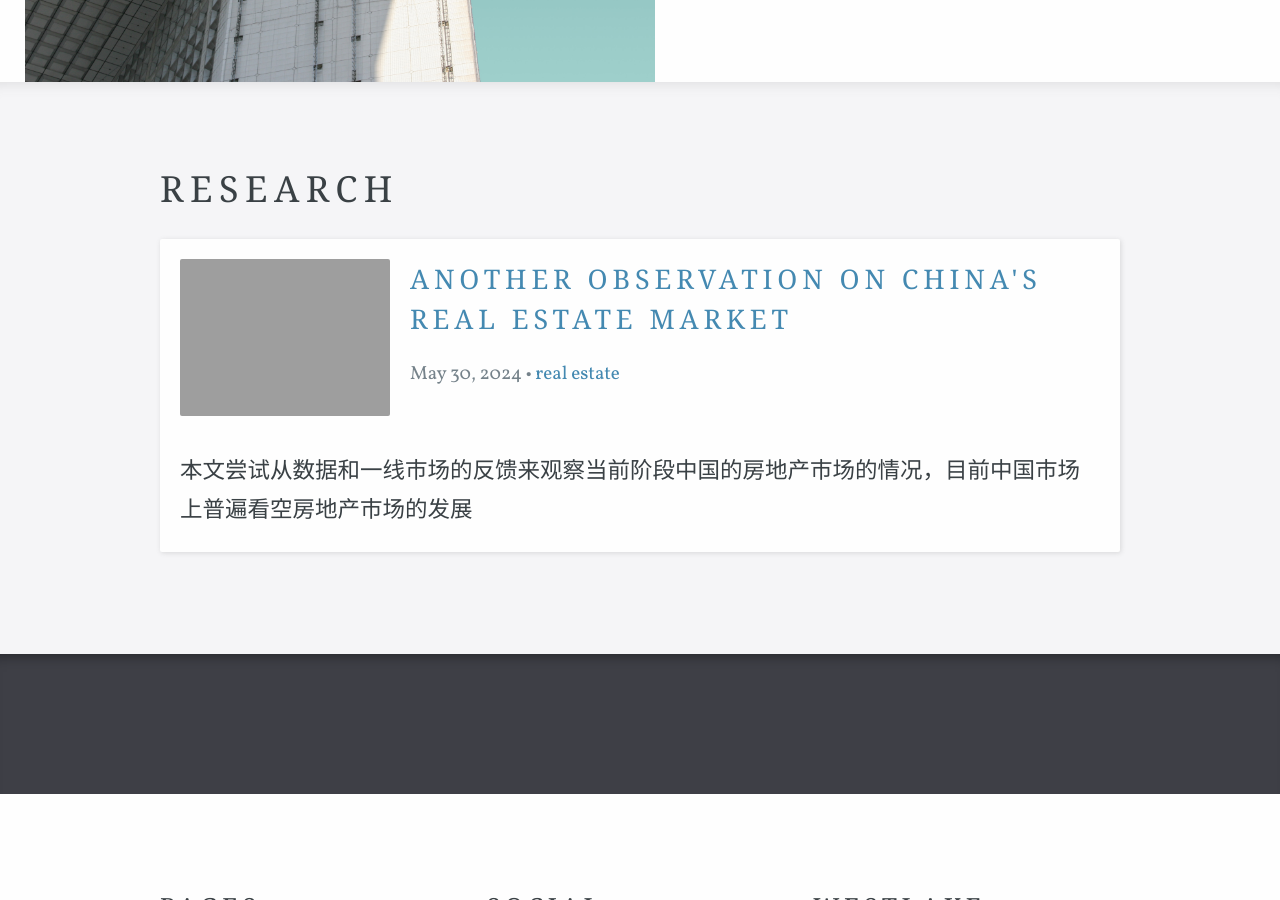
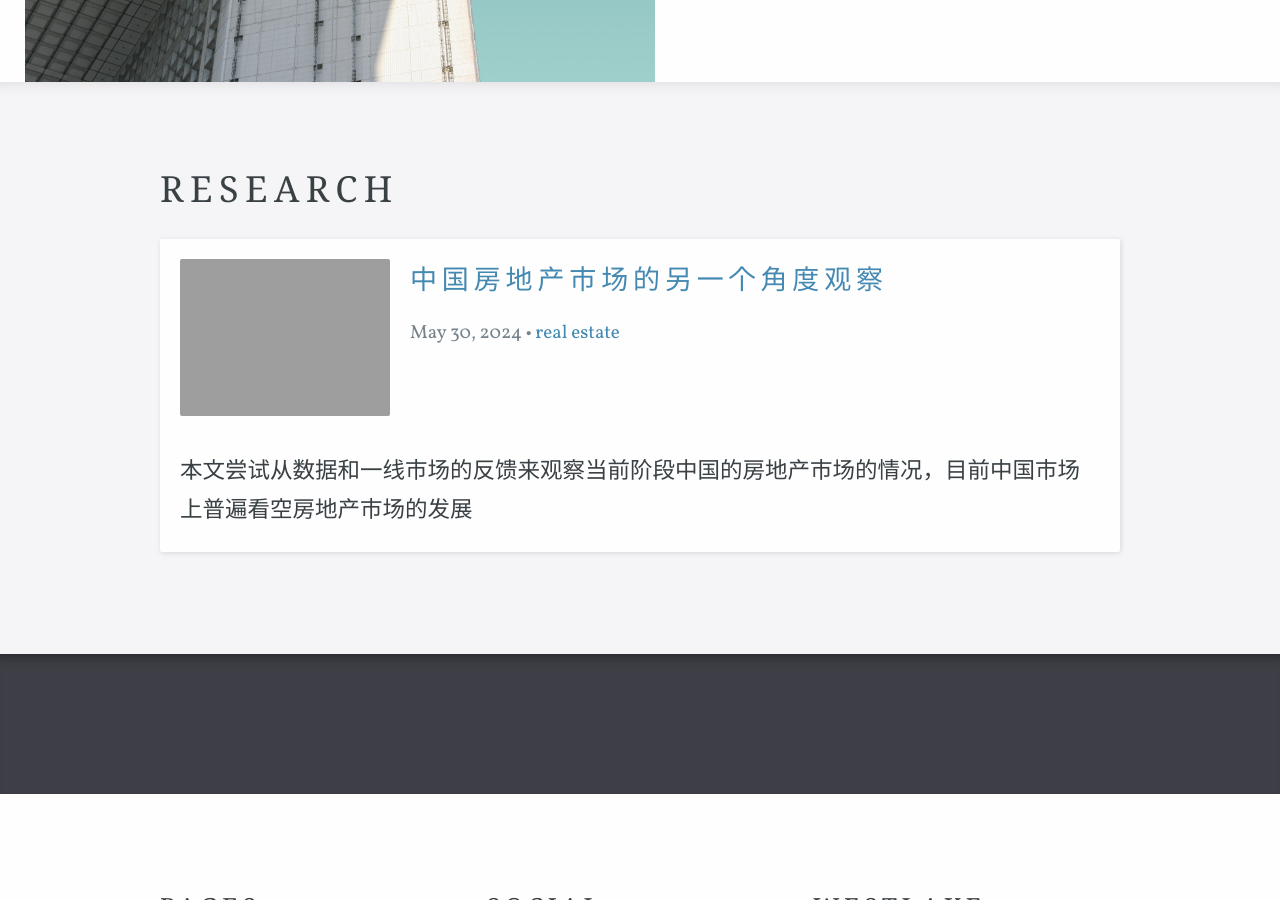
Before and after one commit to westlakequant/soulshell.github.io, a Jekyll site: the page built from research/index.html, in a window 1280 px wide and 900 px high, scrolled down 338 px. Built offline with Jekyll 4.4.1, drawn with Linux system fonts in a browser that asks for light colours; some web fonts are replaced; the list of posts is cut into pages by our own code; grey boxes are pictures that could not be loaded.

Commit message:
update the banner

```diff
--- a/_layouts/default.html
+++ b/_layouts/default.html
@@ -61,7 +61,7 @@
 		{% else %}
 			<section class="quote-section">
 				<p class="container editable">
-					<a href="{{ site.baseurl }}/research/">Read our research</a>
+					<a href="{{ site.baseurl }}/research/"></a>
 				</p>
 			</section>
 		{% endif %}
--- a/_posts/2024-05-30-another-observation-Chinas-real-estate-market.md
+++ b/_posts/2024-05-30-another-observation-Chinas-real-estate-market.md
@@ -1,5 +1,5 @@
 ---
-title: Another observation on China's real estate market
+title: 中国房地产市场的另一个角度观察
 date: 2024-05-30 00:00:00
 categories:
   - real estate
```
